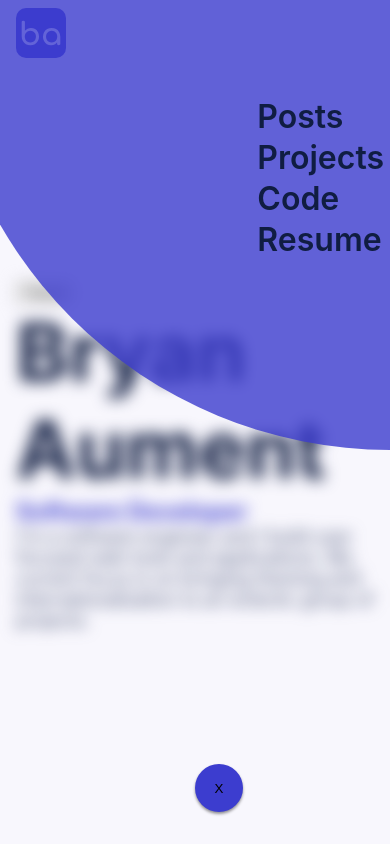
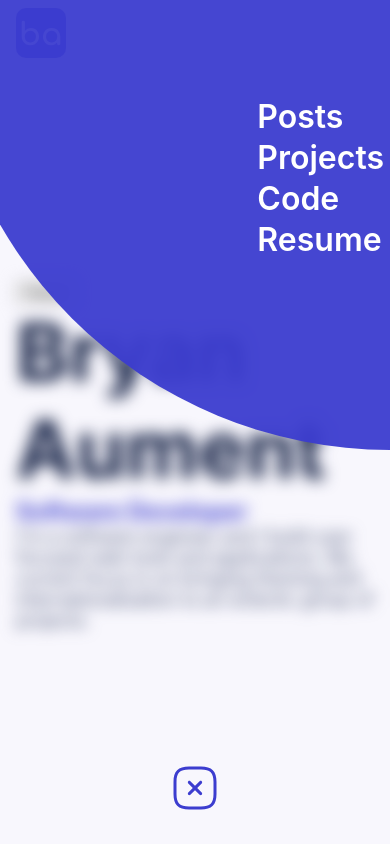
Before and after one commit to BryanAM/portfolio, a React (Create React App) app: page / in a window 390 px wide. Both pictures are taken after a click on the button 350 px from the left and 34 px from the top of the page. Built offline with nearby package versions, Linux system fonts and the light colour scheme.

Commit message:
new icon, readme, dark-theme

```diff
--- a/src/assets/_colors.scss
+++ b/src/assets/_colors.scss
@@ -13,35 +13,35 @@ $independence-blue-800: #263358;
 $independence-blue-900: #101D42;
 
 
-$lavender-100: #F8F7FDff;
-$lavender-200: #E3E0F7ff;
-$lavender-300: #CFC8F1ff;
-$lavender-400: #BAB1EBff;
-$lavender-500: #A699E6ff;
-$lavender-600: #9182E0ff;
-$lavender-700: #7C6ADAff;
-$lavender-800: #6853D4ff;
-$lavender-900: #533BCEff;
+$lavender-100: #F8F7FD;
+$lavender-200: #E3E0F7;
+$lavender-300: #CFC8F1;
+$lavender-400: #BAB1EB;
+$lavender-500: #A699E6;
+$lavender-600: #9182E0;
+$lavender-700: #7C6ADA;
+$lavender-800: #6853D4;
+$lavender-900: #533BCE;
 
-$iris-100: #F1F1FCff;
-$iris-200: #DADBF6ff;
-$iris-300: #C4C4F1ff;
-$iris-400: #ADAEEBff;
-$iris-500: #9797E6ff;
-$iris-600: #8081E0ff;
-$iris-700: #696ADAff;
-$iris-800: #5354D5ff;
-$iris-900: #3C3DCFff;
+$iris-100: #F1F1FC;
+$iris-200: #DADBF6;
+$iris-300: #C4C4F1;
+$iris-400: #ADAEEB;
+$iris-500: #9797E6;
+$iris-600: #8081E0;
+$iris-700: #696ADA;
+$iris-800: #5354D5;
+$iris-900: #3C3DCF;
 
-$midnight-blue-100: #3131C5ff;
-$midnight-blue-200: #2C2CB2ff;
-$midnight-blue-300: #28289Fff;
-$midnight-blue-400: #23238Cff;
-$midnight-blue-500: #1E1E79ff;
-$midnight-blue-600: #191966ff;
-$midnight-blue-700: #151553ff;
-$midnight-blue-800: #101040ff;
-$midnight-blue-900: #0B0B2Dff;
+$midnight-blue-100: #3131C5;
+$midnight-blue-200: #2C2CB2;
+$midnight-blue-300: #28289F;
+$midnight-blue-400: #23238C;
+$midnight-blue-500: #1E1E79;
+$midnight-blue-600: #191966;
+$midnight-blue-700: #151553;
+$midnight-blue-800: #101040;
+$midnight-blue-900: #0B0B2D;
 
 
 
@@ -55,23 +55,12 @@ $florence-700: #3FA190;
 $florence-800: #3A9687;
 $florence-900: #368B7D;
 
-$paradise-100: #FAD1D8ff;
-$paradise-200: #F8C0C9ff;
-$paradise-300: #F6AEBAff;
-$paradise-400: #F49DABff;
-$paradise-500: #F28B9Cff;
-$paradise-600: #EF7A8Dff;
-$paradise-700: #ED687Eff;
-$paradise-800: #EB576Fff;
-$paradise-900: #E94560ff;
-
-
-$stone-100: #F6F4F1;
-$stone-200: #ECE8E2;
-$stone-300: #E3DDD3;
-$stone-400: #D9D1C4;
-$stone-500: #D0C5B6;
-$stone-600: #C6B9A7;
-$stone-700: #BCAE98;
-$stone-800: #B3A289;
-$stone-900: #A9967A;
+$paradise-100: #FAD1D8;
+$paradise-200: #F8C0C9;
+$paradise-300: #F6AEBA;
+$paradise-400: #F49DAB;
+$paradise-500: #F28B9C;
+$paradise-600: #EF7A8D;
+$paradise-700: #ED687E;
+$paradise-800: #EB576F;
+$paradise-900: #E94560;
--- a/src/assets/_variables.scss
+++ b/src/assets/_variables.scss
@@ -21,14 +21,14 @@ $AppLinkBorderColor: $florence-500;
 // Menu
 $MenuMobileAccentColor: $white;
 $MenuMobileBGColor: $AppAccentColor;
-$MenuMobileLinkTextColor: $independence-blue-900;
+$MenuMobileLinkTextColor: $white;
 
 // Dark Theme ------------ ------------ ------------ ------------ ------------ ------------ ------------
 
 // App Common
-$DarkAppBgColor: $midnight-blue-900;
-$DarkAppAccentColor: $paradise-600;
-$DarkAppFaviconHoverColor: $paradise-800;
+$DarkAppBgColor: $black;
+$DarkAppAccentColor: $lavender-600;
+$DarkAppFaviconHoverColor: $lavender-500;
 
 // Dark App
 $DarkAppTextColor: $independence-blue-100;
--- a/src/components/Menu/Menu.jsx
+++ b/src/components/Menu/Menu.jsx
@@ -4,6 +4,7 @@ import { NavLink } from 'react-router-dom';
 import Stack from '../Stack/Stack';
 import { ReactComponent as MeIcon } from '../../assets/pictograms/me.svg';
 import { ReactComponent as MenuIcon } from '../../assets/pictograms/menu.svg';
+import { ReactComponent as CloseIcon } from '../../assets/pictograms/close-square.svg';
 import './menu.scss';
 
 function Menu() {
@@ -39,7 +40,9 @@ function Menu() {
               <NavLink to="/resume" className="font-size-400">{t('menu.resume')}</NavLink>
             </Stack>
           </div>
-          <button className={`menu-mobile-button-close ${menuOpen ? 'open' : ''}`} type="button" onClick={() => setMenuOpen(false)}>X</button>
+          <button className={`menu-mobile-button-close ${menuOpen ? 'open' : ''}`} type="button" onClick={() => setMenuOpen(false)}>
+            <CloseIcon />
+          </button>
         </>
       ) : (
         <Stack spacing={6}>
--- a/src/components/Menu/menu.scss
+++ b/src/components/Menu/menu.scss
@@ -38,6 +38,7 @@
   border-radius: 50%;
   background-color: var(--app-accent-color);
   box-shadow: 0px 2px 3px 0px rgba(0,0,0,0.42);
+  cursor: pointer;
   width: 48px;
   height: 48px;
   padding: 0;
@@ -51,19 +52,28 @@
 }
 
 .menu-mobile-button-close {
+  cursor: pointer;
   visibility: hidden;
   &.open {
     border: none;
-    border-radius: 50%;
-    background-color: var(--app-accent-color);
-    box-shadow: 0px 2px 3px 0px rgba(0,0,0,0.42);
+    background: none;
     width: 48px;
     height: 48px;
     position: absolute;
     padding: 0;
-    left: 50%;
+    margin-left: auto;
+    margin-right: auto;
+    left: 0;
+    right: 0;
+    text-align: center;
     bottom: variables.$rhythm * 4;
     visibility: visible;
+
+    svg {
+      color: var(--app-accent-color);
+      width: 48px;
+      height: auto;
+    }
   }
 }
 
@@ -77,7 +87,7 @@
 
   &::after {
     content: '';
-    opacity: 0.8;
+    opacity: 0.95;
     background-color: var(--menu-mobile-bg-color);
     border-radius: 50%;
     width: 100%;
```
Also changed, not shown: src/assets/pictograms/close-square.svg (added), 1 other file (tests, documents, lock files or other folders).
